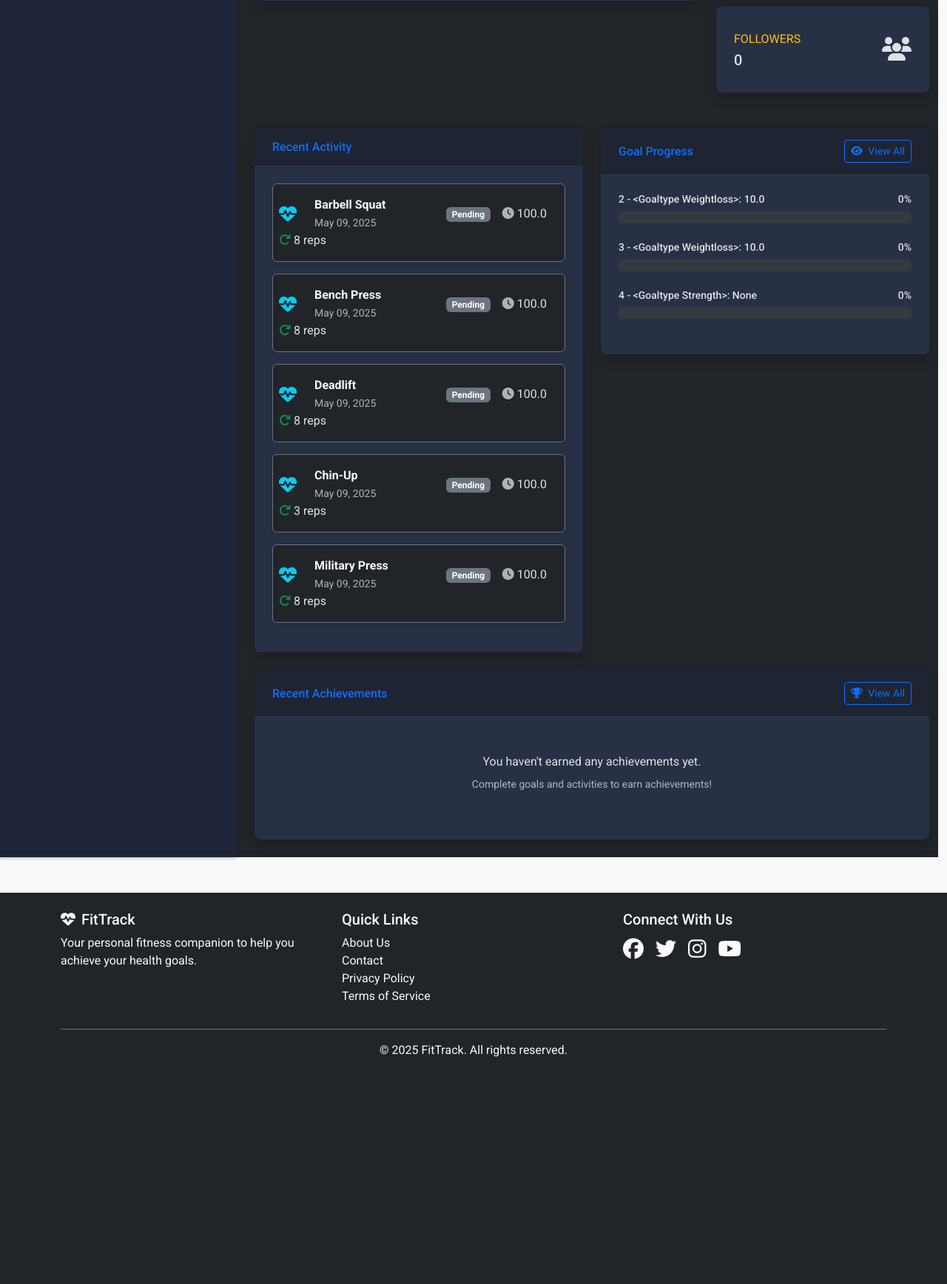
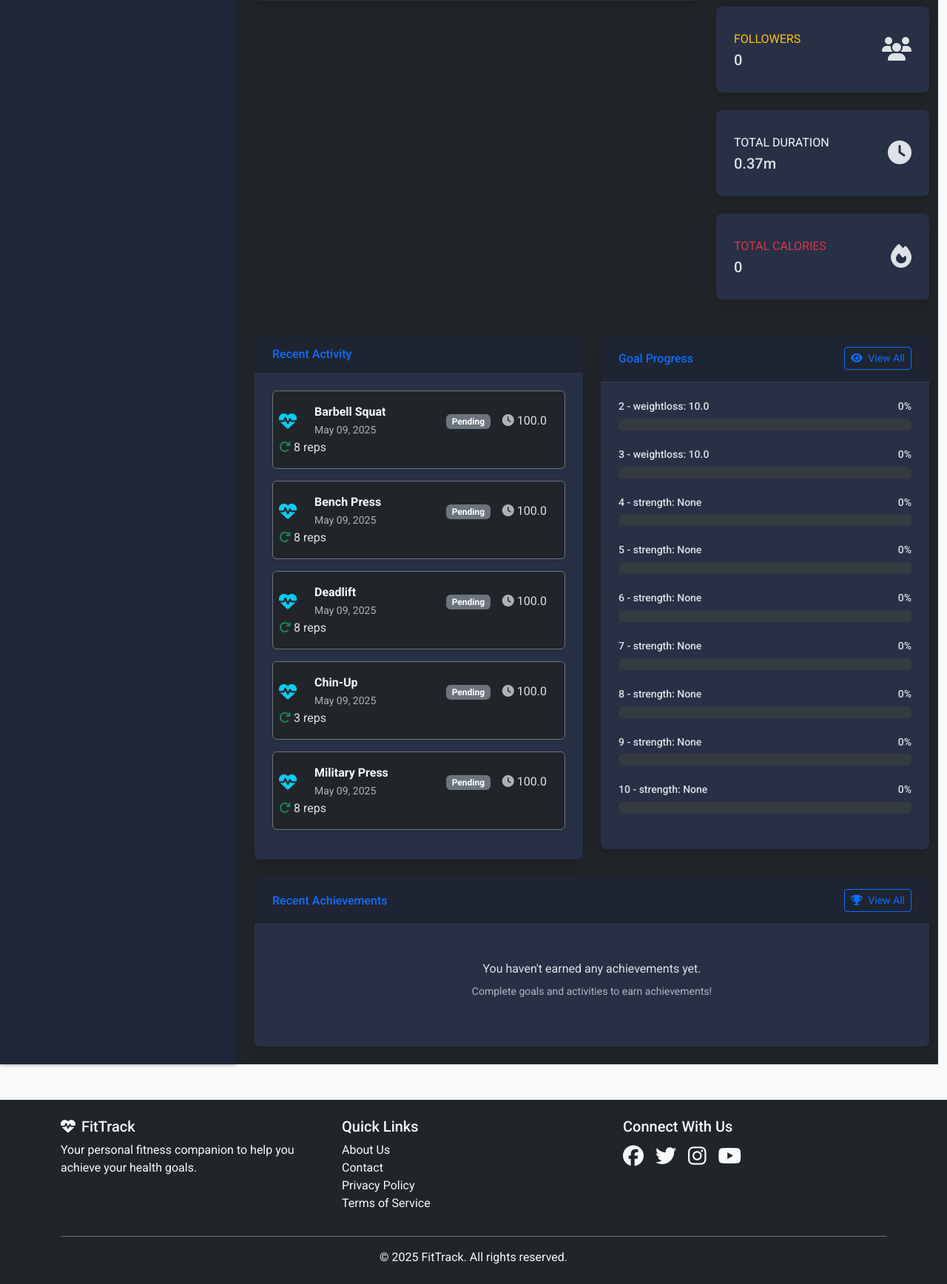
Before and after one commit to warrenwu123/CITS5505, a Flask app: page /dashboard/ in a window 1280 px wide. Shown: the part 514-2250 px from the top of the page at 74% size. Before the commit the page ends 1943 px from the top, so only its background shows below. Run offline with Flask 3, Linux system fonts and the light colour scheme; a user stored in the database is signed in; data comes from the database, SQL or seed files in the repository; both versions use the stored data as it was after the commit; data that the repository does not hold is empty; some libraries are stand-ins or nearby versions.

Commit message:
adding two new displaying card on dashboard page, TOTAL DURATION and TOTAL CALORIES

```diff
--- a/app/models/activity.py
+++ b/app/models/activity.py
@@ -103,7 +103,7 @@ class ActivitySession(db.Model):
     updated_at = db.Column(db.DateTime, default=func.now(), onupdate=func.now())
     finished_at = db.Column(db.DateTime, nullable=True)
 
-
+    # activity_records = db.relationship('ActivityRecord', backref='session', lazy='dynamic')
     def __repr__(self):
         return f'<ActivitySession {self.id}>'
 
--- a/app/models/user.py
+++ b/app/models/user.py
@@ -14,9 +14,12 @@ class User(UserMixin, db.Model):
     is_email_verified = db.Column(db.Boolean, default=False)
     has_mfa = db.Column(db.Boolean, default=False)
     mfa_secret = db.Column(db.String(32), nullable=True)
+
     # Removed avatar_url to maintain compatibility with existing database
 
+
     # Relationships
+
     password_reset_tokens = db.relationship('PasswordResetToken', backref='user', lazy=True)
     email_verification_tokens = db.relationship('EmailVerificationToken', backref='user', lazy=True)
     mfa_tokens = db.relationship('MFAToken', backref='user', lazy=True)
@@ -81,6 +84,33 @@ class User(UserMixin, db.Model):
     def get_following_count(self):
         return self.following.count()
 
+    def get_total_duration(self):
+        from app.models import ActivityRecord, ActivitySession
+        total_minutes = (
+            db.session.query(db.func.sum(ActivityRecord.actual_duration))
+            .join(ActivitySession)
+            .filter(ActivitySession.user_id == self.id)
+            .scalar()
+        )
+        if not total_minutes:
+            return "0m"
+        hours = total_minutes // 3600
+        minutes = total_minutes % 60
+        return f"{hours}h {minutes}m" if hours else f"{minutes}m"
+
+    def get_total_calories(self):
+        from app.models import ActivityRecord, ActivitySession
+        total_calories = (
+            db.session.query(db.func.sum(ActivitySession.calories_burned))
+            .filter(
+                ActivitySession.user_id == self.id,
+                ActivitySession.is_completed == True
+            )
+            .scalar()
+        )
+        return int(total_calories) if total_calories else 0
+
+
 
 class PasswordResetToken(db.Model):
     id = db.Column(db.Integer, primary_key=True)
--- a/app/templates/dashboard/goals.html
+++ b/app/templates/dashboard/goals.html
@@ -175,8 +175,8 @@
     <!-- Goal Distribution -->
     <div class="col-xl-6">
         <div class="card shadow mb-4">
-            <div class="card-header py-3">
-                <h6 class="m-0 font-weight-bold text-primary">Goals by Activity Type</h6>
+            <div class="card-header py-3 d-flex justify-content-between align-items-center bg-gradient">
+                <h6 class="m-0 fw-bold text-white">Goals by Activity Type</h6>
             </div>
             <div class="card-body">
                 <div class="chart-pie">
--- a/app/templates/dashboard/index.html
+++ b/app/templates/dashboard/index.html
@@ -95,6 +95,38 @@
                     </div>
                 </div>
             </div>
+            <!-- Total Duration -->
+            <div class="col-md-6 col-xl-12 mb-4">
+                <div class="card shadow h-100 py-2 border-left-dark">
+                    <div class="card-body">
+                        <div class="row no-gutters align-items-center">
+                            <div class="col mr-2">
+                                <div class="text-xs font-weight-bold text-light text-uppercase mb-1">Total Duration</div>
+                                <div class="h5 mb-0 font-weight-bold">{{ current_user.get_total_duration() }}</div>
+                            </div>
+                            <div class="col-auto">
+                                <i class="fas fa-clock fa-2x text-gray-300"></i>
+                            </div>
+                        </div>
+                    </div>
+                </div>
+            </div>
+            <!-- Total Calories -->
+        <div class="col-md-6 col-xl-12 mb-4">
+            <div class="card shadow h-100 py-2 border-left-danger">
+                <div class="card-body">
+                    <div class="row no-gutters align-items-center">
+                        <div class="col mr-2">
+                            <div class="text-xs font-weight-bold text-danger text-uppercase mb-1">Total Calories</div>
+                            <div class="h5 mb-0 font-weight-bold">{{ current_user.get_total_calories() }}</div>
+                        </div>
+                        <div class="col-auto">
+                            <i class="fas fa-fire fa-2x text-gray-300"></i>
+                        </div>
+                    </div>
+                </div>
+            </div>
+        </div>
         </div>
     </div>
 </div>
@@ -185,9 +217,9 @@
             <div class="card-body">
                 {% if current_user.goals|selectattr('is_completed', 'equalto', false)|list|length > 0 %}
                 {% set active_goals = current_user.goals|selectattr('is_completed', 'equalto', false)|list %}
-                {% for goal in active_goals[:3] %}
+                {% for goal in active_goals %}
                 <h4 class="small font-weight-bold">
-                    {{ goal.id }} - {{ goal.goal_type|title }}: {{ goal.target_value }}
+                    {{ goal.id }} - {{ goal.goal_type.name }}: {{ goal.target_value }}
                     <span class="float-end">{{ goal.get_progress().percentage|round|int }}%</span>
                 </h4>
                 <div class="progress mb-4">
```
Also changed, not shown: instance/auth.db.
